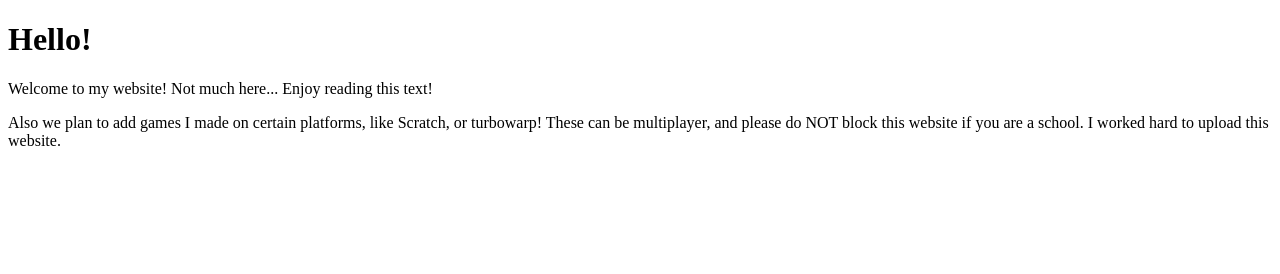
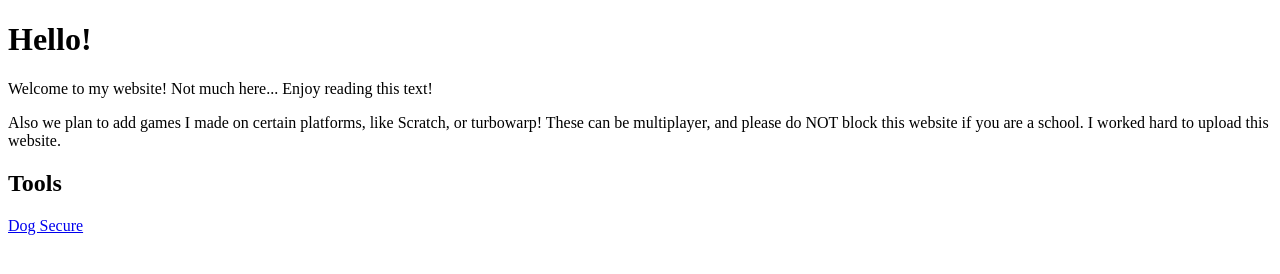
Before and after one commit to BIGSCARYEASTER/bigscaryeaster.github.io, a plain HTML site: page index.html in a window 1280 px wide. Drawn offline with Linux system fonts and the light colour scheme.

Commit message:
Add section for tools and link to Dog Secure

```diff
--- a/index.html
+++ b/index.html
@@ -3,3 +3,5 @@
 <h1>Hello!</h1>
 Welcome to my website! Not much here... Enjoy reading this text!
 <p>Also we plan to add games I made on certain platforms, like Scratch, or turbowarp! These can be multiplayer, and please do NOT block this website if you are a school. I worked hard to upload this website.</p>
+<h2>Tools</h2>
+<a href="dogg.html">Dog Secure</a>
```
